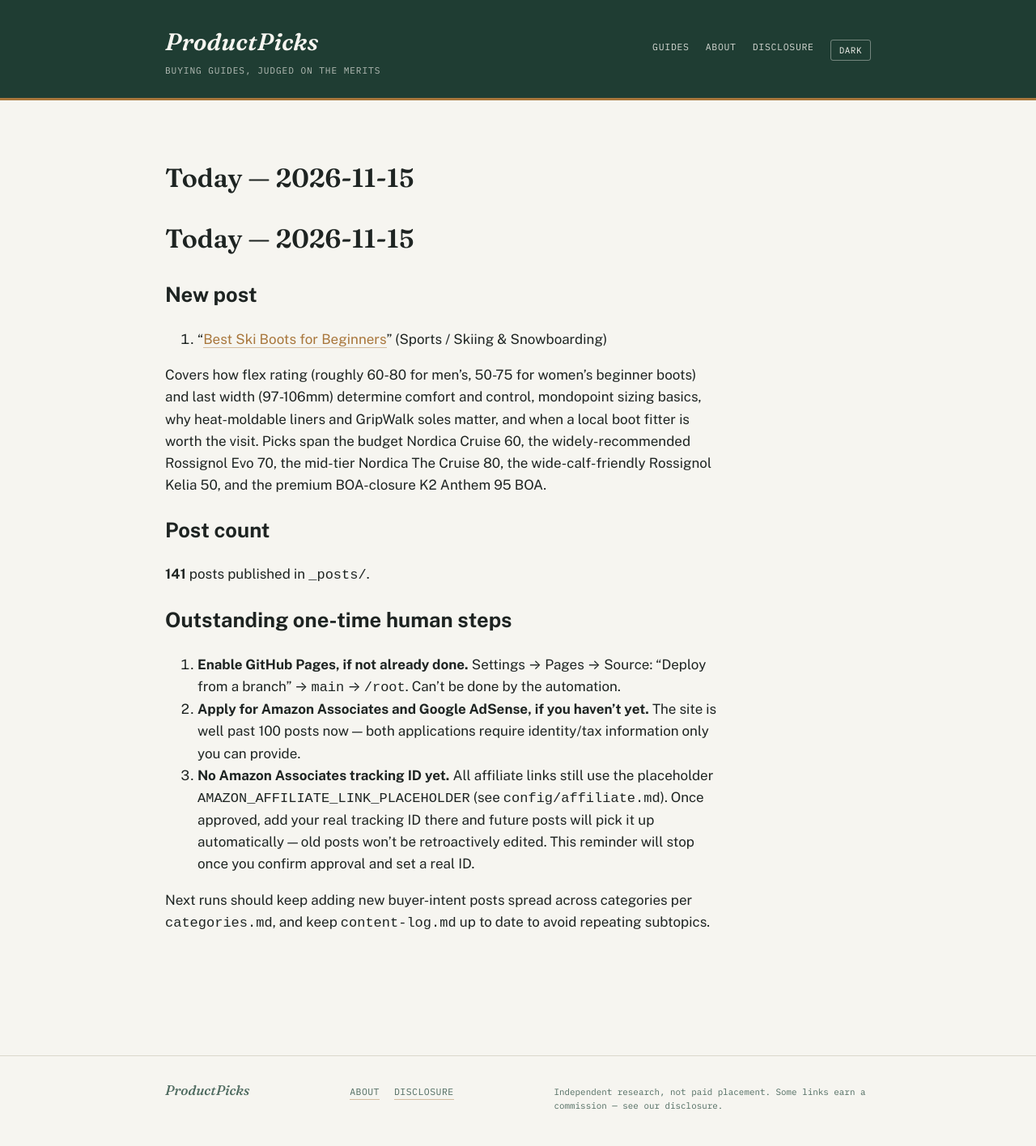
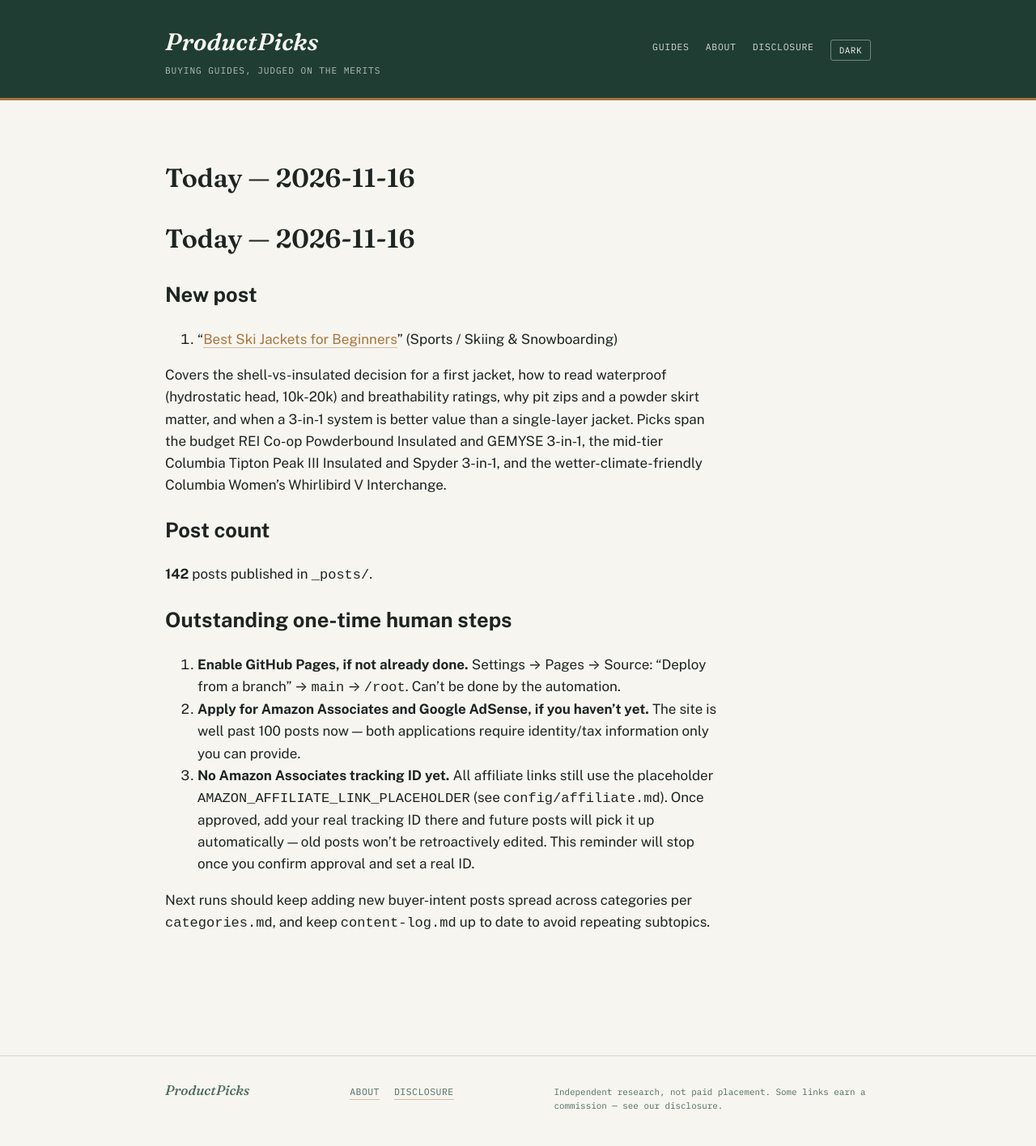
Before and after one commit to ajith198/ProductPicks, a Jekyll site: the page built from today.md, in a window 1280 px wide. Shown: the whole page at 81% size. Built offline with Jekyll 4.4.1, drawn with Linux system fonts in a browser that asks for light colours; our own code applies the rules of GitHub Pages for plain Markdown files.

Commit message:
daily: 2026-11-16 new post + log update
Add "Best Ski Jackets for Beginners" post and update content log, today.md, TODAY.md.

Co-Authored-By: Claude Sonnet 5 <noreply@anthropic.com>
Claude-Session: https://claude.ai/code/session_01UFLJpYbg1RZdYkMZU3e5XB

```diff
--- a/today.md
+++ b/today.md
@@ -1,14 +1,14 @@
-# Today — 2026-11-15
+# Today — 2026-11-16
 
 ## New post
 
-1. "[Best Ski Boots for Beginners](/skiing/buying-guides/best-ski-boots-for-beginners/)" (Sports / Skiing & Snowboarding)
+1. "[Best Ski Jackets for Beginners](/skiing/buying-guides/best-ski-jackets-for-beginners/)" (Sports / Skiing & Snowboarding)
 
-Covers how flex rating (roughly 60-80 for men's, 50-75 for women's beginner boots) and last width (97-106mm) determine comfort and control, mondopoint sizing basics, why heat-moldable liners and GripWalk soles matter, and when a local boot fitter is worth the visit. Picks span the budget Nordica Cruise 60, the widely-recommended Rossignol Evo 70, the mid-tier Nordica The Cruise 80, the wide-calf-friendly Rossignol Kelia 50, and the premium BOA-closure K2 Anthem 95 BOA.
+Covers the shell-vs-insulated decision for a first jacket, how to read waterproof (hydrostatic head, 10k-20k) and breathability ratings, why pit zips and a powder skirt matter, and when a 3-in-1 system is better value than a single-layer jacket. Picks span the budget REI Co-op Powderbound Insulated and GEMYSE 3-in-1, the mid-tier Columbia Tipton Peak III Insulated and Spyder 3-in-1, and the wetter-climate-friendly Columbia Women's Whirlibird V Interchange.
 
 ## Post count
 
-**141** posts published in `_posts/`.
+**142** posts published in `_posts/`.
 
 ## Outstanding one-time human steps
 
```
Also changed, not shown: TODAY.md (+1 -1 lines), _posts/2026-11-16-best-ski-jackets-for-beginners.md (added, +55 -0 lines), content-log.md (+1 -0 lines).
